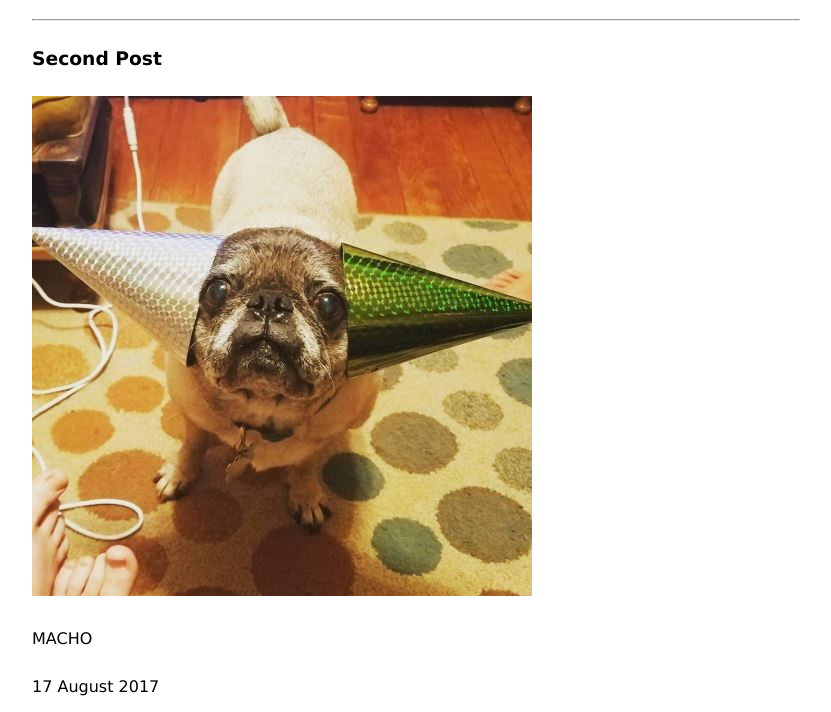
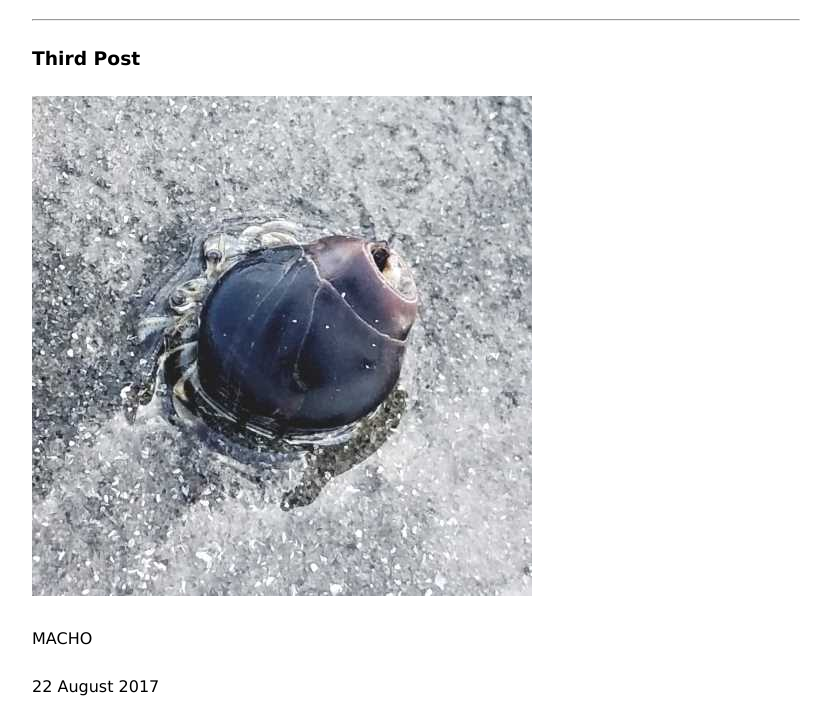
Before and after one commit to mcengin/mcengin.github.io, a plain HTML site: page index.html in a window 1280 px wide. Shown: the part 88-800 px from the top of the page, without its empty margins (224-1055 px from the left). Drawn offline with Linux system fonts and the light colour scheme.

Commit message:
Third Post

```diff
--- a/index.html
+++ b/index.html
@@ -7,7 +7,14 @@ body {width: 60%; margin-left: auto; margin-right: auto; font-family: "Lucida Sa
 <title>Macho Nacho</title>
 
 <body>
+
 <h1>Macho Nacho</h1>
+<hr>
+
+<h3>Third Post</h3>
+<img src="./media/20170822.jpg">
+<p>MACHO
+<p>22 August 2017
 <hr>
 
 <h3>Second Post</h3>
@@ -20,13 +27,5 @@ body {width: 60%; margin-left: auto; margin-right: auto; font-family: "Lucida Sa
 <p>NACHO
 <p>16 August 2017
 <hr>
+
 </body>
-
-
-<!--
-<h3>title</h3>
-<img src="./media/   ">
-<p>caption
-<p>date
-<hr>
--->
```
Also changed, not shown: media/20170822.jpg (added).
